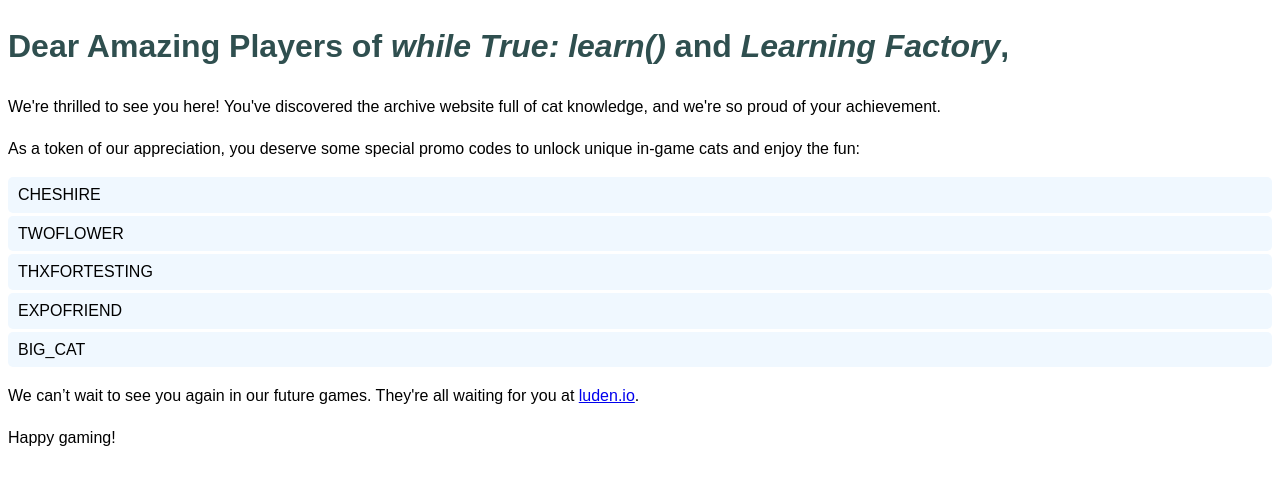
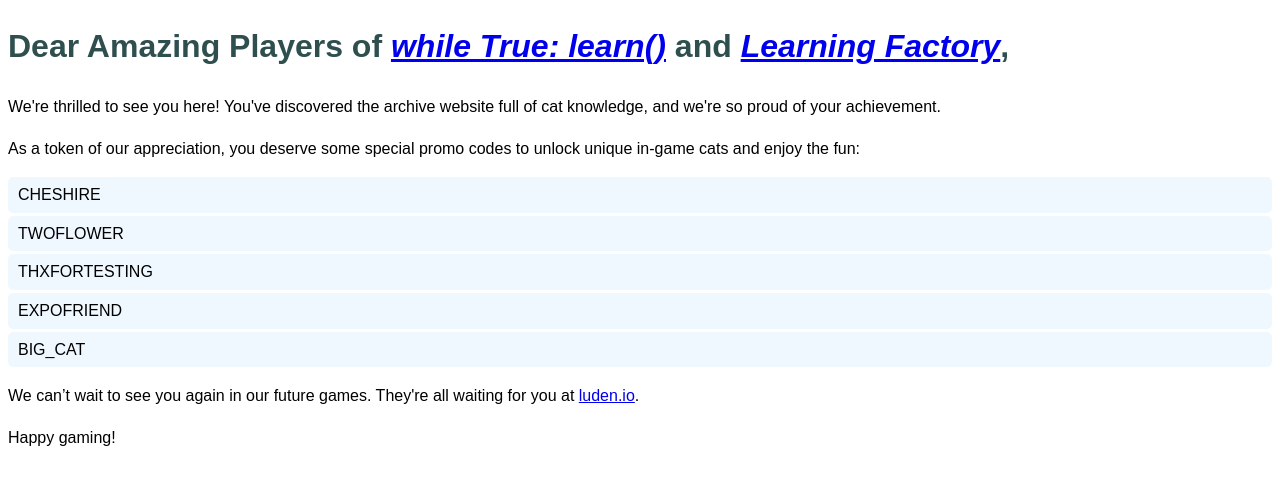
Before and after one commit to ludenio/catxiv, a plain HTML site: page index.html in a window 1280 px wide. Drawn offline with Linux system fonts and the light colour scheme.

Commit message:
Update index.html

```diff
--- a/index.html
+++ b/index.html
@@ -25,7 +25,7 @@
     </style>
 </head>
 <body>
-    <h1>Dear Amazing Players of <em>while True: learn()</em> and <em>Learning Factory</em>,</h1>
+    <h1>Dear Amazing Players of <em><a href="https://luden.io/wtl" target="_blank">while True: learn()</a></em> and <em><a href="https://luden.io/lf" target="_blank">Learning Factory</a></em>,</h1>
     <p>We're thrilled to see you here! You've discovered the archive website full of cat knowledge, and we're so proud of your achievement.</p>
     <p>As a token of our appreciation, you deserve some special promo codes to unlock unique in-game cats and enjoy the fun:</p>
     <ul>
```
